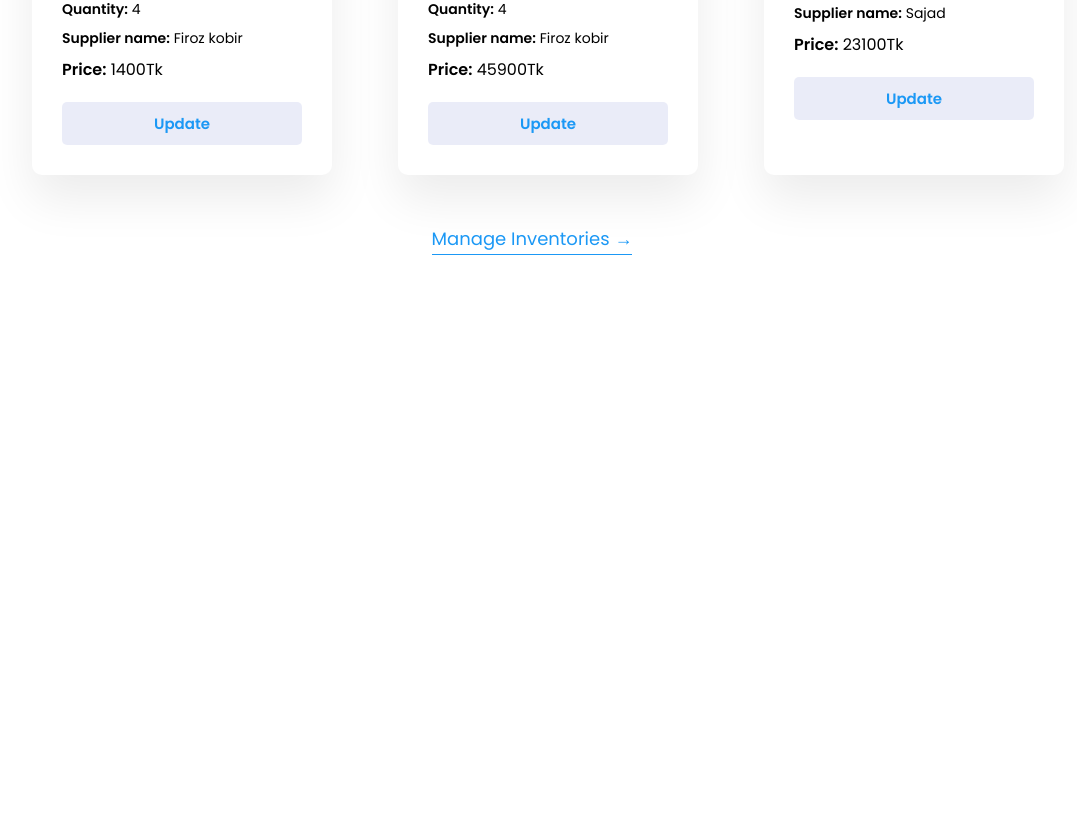
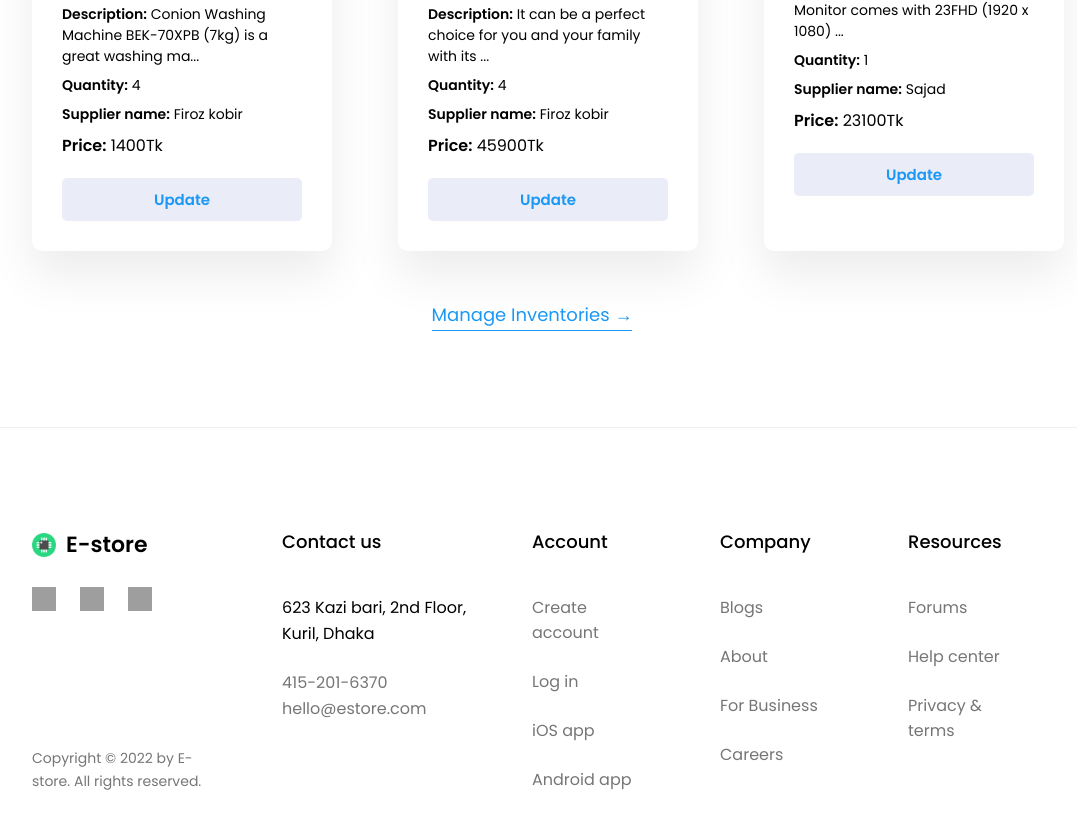
Before and after one commit to habiburrahman26/-warehouse-management, a React (Create React App) app: page / in a window 1280 px wide. Shown: the part 1923-2752 px from the top of the page, without its empty margins (108-1185 px from the left). Before the commit the page ends 2274 px from the top, so only its background shows below. Built offline with nearby package versions, Linux system fonts and the light colour scheme; grey boxes are pictures that could not be loaded; a web font is replaced by a local one.

Commit message:
add footer

```diff
--- a/src/components/Feature/Feature.module.css
+++ b/src/components/Feature/Feature.module.css
@@ -1,6 +1,7 @@
 .section-featured {
   padding: 4.8rem 14rem 3.2rem 14rem;
   background-color: #f2f5f8;
+  margin-bottom: 7.6rem;
 }
 
 .heading-featured-in {
--- /dev/null
+++ b/src/components/Footer/Footer.js
@@ -0,0 +1,150 @@
+import { Link } from 'react-router-dom';
+import classes from './Footer.module.css';
+import logo from '../../assets/icon/logo.png';
+
+const Footer = () => {
+  return (
+    <footer className={classes.footer}>
+      <div className={classes.container}>
+        <div className={classes['heading-container']}>
+          <div className={classes.flex}>
+            <img src={logo} alt="" className={classes.logo} />
+            <h1 className={classes.heading}>E-store</h1>
+          </div>
+
+          <ul className={classes['social-links']}>
+            <li>
+              <Link to="" className={classes['footer-link']}>
+                <img
+                  src="https://img.icons8.com/ios/50/000000/instagram-new--v1.png"
+                  alt=""
+                  className={classes.icon}
+                />
+              </Link>
+            </li>
+            <li>
+              <Link to="" className={classes['footer-link']}>
+                <img
+                  src="https://img.icons8.com/ios-glyphs/30/000000/facebook-new.png"
+                  alt=""
+                  className={classes.icon}
+                />
+              </Link>
+            </li>
+            <li>
+              <Link to="" className={classes['footer-link']}>
+                <img
+                  src="https://img.icons8.com/ios-glyphs/30/000000/twitter--v1.png"
+                  alt=""
+                  className={classes.icon}
+                />
+              </Link>
+            </li>
+          </ul>
+
+          <p className={classes.copyright}>
+            Copyright &copy; <span class="year">2022</span> by E-store. All
+            rights reserved.
+          </p>
+        </div>
+
+        <div className={classes['address-col']}>
+          <p className={classes['footer-heading']}>Contact us</p>
+          <address className={classes.contacts}>
+            <p className={classes.address}>
+              623 Kazi bari, 2nd Floor, Kuril, Dhaka
+            </p>
+            <p>
+              <Link
+                to=""
+                className={classes['footer-link']}
+                href="tel:415-201-6370"
+              >
+                415-201-6370
+              </Link>
+              <br />
+              <Link className={classes['footer-link']} to="">
+                hello@estore.com
+              </Link>
+            </p>
+          </address>
+        </div>
+
+        <nav className={classes['nav-col']}>
+          <p className={classes['footer-heading']}>Account</p>
+          <ul className={classes['footer-nav']}>
+            <li>
+              <Link to="/register" className={classes['footer-link']}>
+                Create account
+              </Link>
+            </li>
+            <li>
+              <Link to="/login" className={classes['footer-link']}>
+                Log in
+              </Link>
+            </li>
+            <li>
+              <Link to="" className={classes['footer-link']}>
+                iOS app
+              </Link>
+            </li>
+            <li>
+              <Link to="" className={classes['footer-link']}>
+                Android app
+              </Link>
+            </li>
+          </ul>
+        </nav>
+
+        <nav className={classes['nav-col']}>
+          <p className={classes['footer-heading']}>Company</p>
+          <ul className={classes['footer-nav']}>
+            <li>
+              <Link to="/blogs" className={classes['footer-link']}>
+                Blogs
+              </Link>
+            </li>
+            <li>
+              <Link to="" className={classes['footer-link']}>
+                About
+              </Link>
+            </li>
+            <li>
+              <Link to="" className={classes['footer-link']}>
+                For Business
+              </Link>
+            </li>
+            <li>
+              <Link to="" className={classes['footer-link']}>
+                Careers
+              </Link>
+            </li>
+          </ul>
+        </nav>
+
+        <nav className={classes['nav-col']}>
+          <p className={classes['footer-heading']}>Resources</p>
+          <ul className={classes['footer-nav']}>
+            <li>
+              <Link to="" className={classes['footer-link']}>
+                Forums
+              </Link>
+            </li>
+            <li>
+              <Link to="" className={classes['footer-link']}>
+                Help center
+              </Link>
+            </li>
+            <li>
+              <Link to="" className={classes['footer-link']}>
+                Privacy & terms
+              </Link>
+            </li>
+          </ul>
+        </nav>
+      </div>
+    </footer>
+  );
+};
+
+export default Footer;
--- /dev/null
+++ b/src/components/Footer/Footer.module.css
@@ -0,0 +1,91 @@
+.footer {
+  border-top: 1px solid #eee;
+  padding: 10rem 14rem;
+}
+
+.container {
+  display: grid;
+  column-gap: 6.4rem;
+  row-gap: 9.6rem;
+  grid-template-columns: 1.5fr 1.5fr 1fr 1fr 1fr;
+}
+
+.heading-container {
+  display: flex;
+  flex-direction: column;
+  align-items: flex-start;
+}
+
+.flex {
+  display: flex;
+  align-items: center;
+  gap: 1rem;
+  margin-bottom: 2.6rem;
+}
+
+.logo,
+.icon {
+  width: 2.4rem;
+  height: 2.4rem;
+}
+
+.heading {
+  font-weight: 600;
+  font-size: 2.2rem;
+}
+
+.social-links {
+  list-style: none;
+  display: flex;
+  align-items: center;
+  gap: 2.4rem;
+  margin-bottom: 3.2rem;
+}
+
+.social-icon {
+  height: 2.4rem;
+  width: 2.4rem;
+}
+
+.copyright {
+  font-size: 1.4rem;
+  line-height: 1.6;
+  color: #767676;
+  margin-top: auto;
+}
+
+.footer-heading {
+  font-size: 1.8rem;
+  font-weight: 500;
+  margin-bottom: 4rem;
+}
+
+.contacts {
+  font-style: normal;
+  font-size: 1.6rem;
+  line-height: 1.6;
+}
+
+.address {
+  margin-bottom: 2.4rem;
+}
+
+.footer-nav {
+  list-style: none;
+  display: flex;
+  flex-direction: column;
+  gap: 2.4rem;
+}
+
+.footer-link:link,
+.footer-link:visited {
+  text-decoration: none;
+  font-size: 1.6rem;
+  color: #767676;
+  transition: all 0.3s;
+}
+
+.footer-link:hover,
+.footer-link:active {
+  color: #555;
+}
--- a/src/components/Pages/Home.js
+++ b/src/components/Pages/Home.js
@@ -1,5 +1,6 @@
 import Banner from '../Banner/Banner';
 import Feature from '../Feature/Feature';
+import Footer from '../Footer/Footer';
 import Inventory from '../Inventory/Inventory';
 import classes from './Home.module.css';
 
@@ -9,6 +10,7 @@ const Home = () => {
       <Banner />
       <Feature/>
       <Inventory />
+      <Footer/>
     </div>
   );
 };
```
